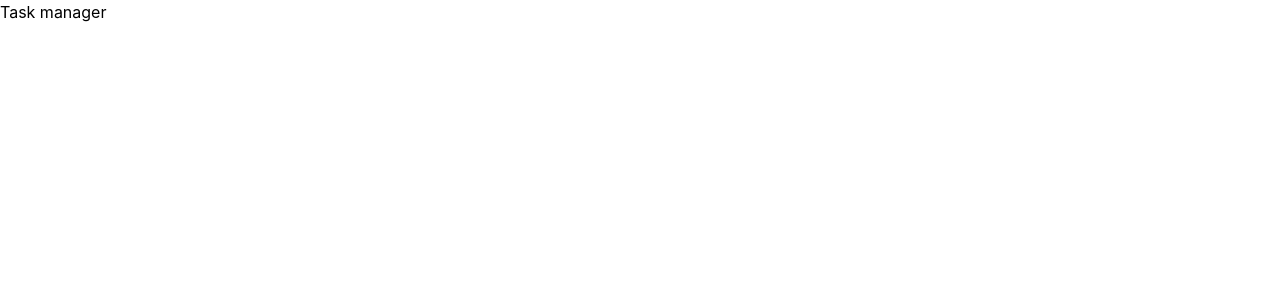
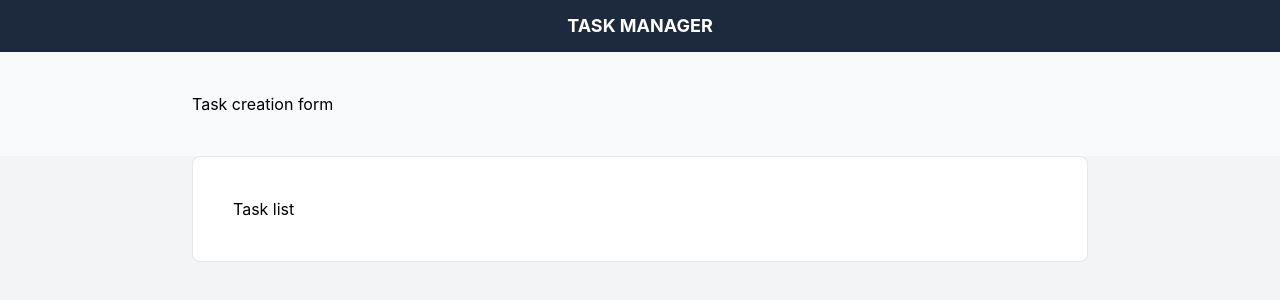
Before and after one commit to sfchirila/task-manager, a React (Vite) app: page / in a window 1280 px wide. Shown: the top 300 px of the page. Built offline with nearby package versions, Linux system fonts and the light colour scheme.

Commit message:
add base layout and application skeleton

```diff
--- a/src/App.tsx
+++ b/src/App.tsx
@@ -1,8 +1,26 @@
 function App() {
 
-  return (
-    <>
-      <h1>Task manager</h1>
+return (
+  	<>
+		<header className="bg-slate-800 py-3">
+			<div className="max-w-4xl mx-auto flex justify-center">
+			<h1 className="text-center text-lg font-bold text-white uppercase">
+				Task Manager
+			</h1>
+			</div>
+		</header>
+
+		<main className="bg-gray-100 min-h-screen">
+			<section className="bg-slate-50 py-10 px-5" aria-label="Task creation form">
+				<div className="max-w-4xl mx-auto">
+					<p>Task creation form</p>
+				</div>
+			</section>
+
+			<section className='bg-white rounded-lg border border-gray-200 p-10 mx-auto max-w-4xl' aria-label="Task list">
+				<p>Task list</p>
+			</section>
+		</main>
     </>
   )
 }
```
